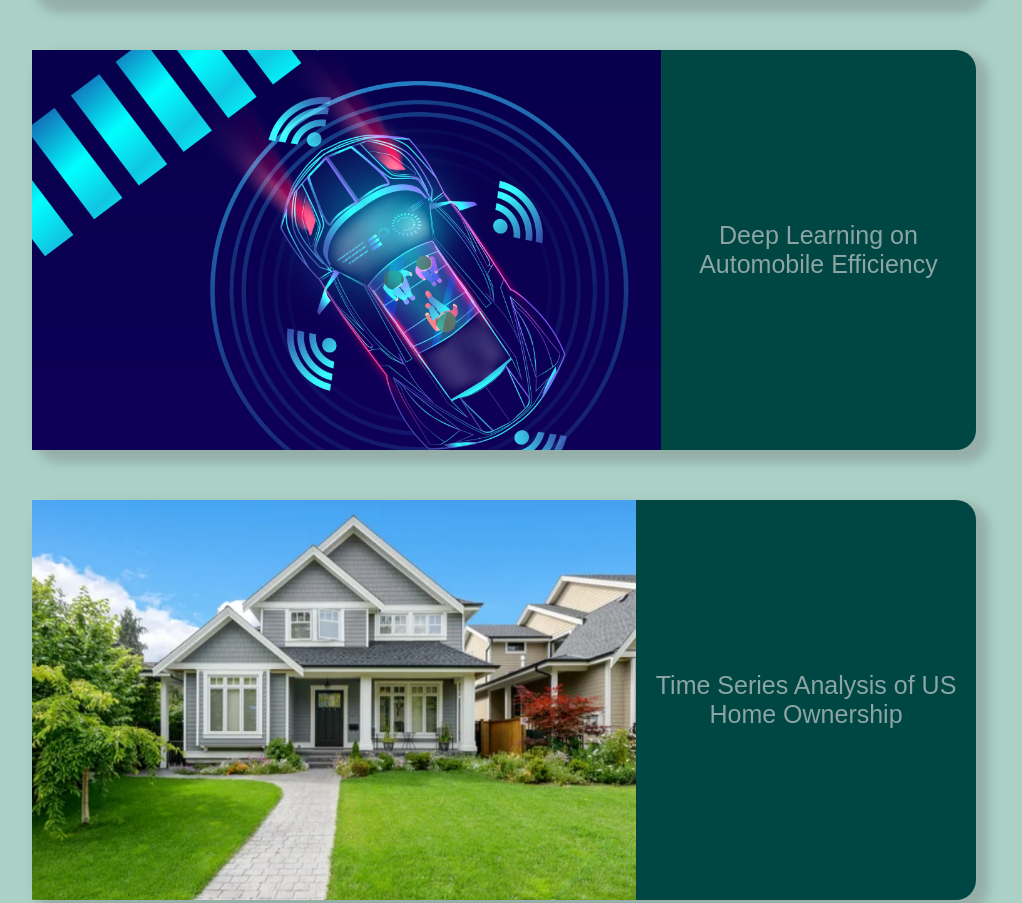
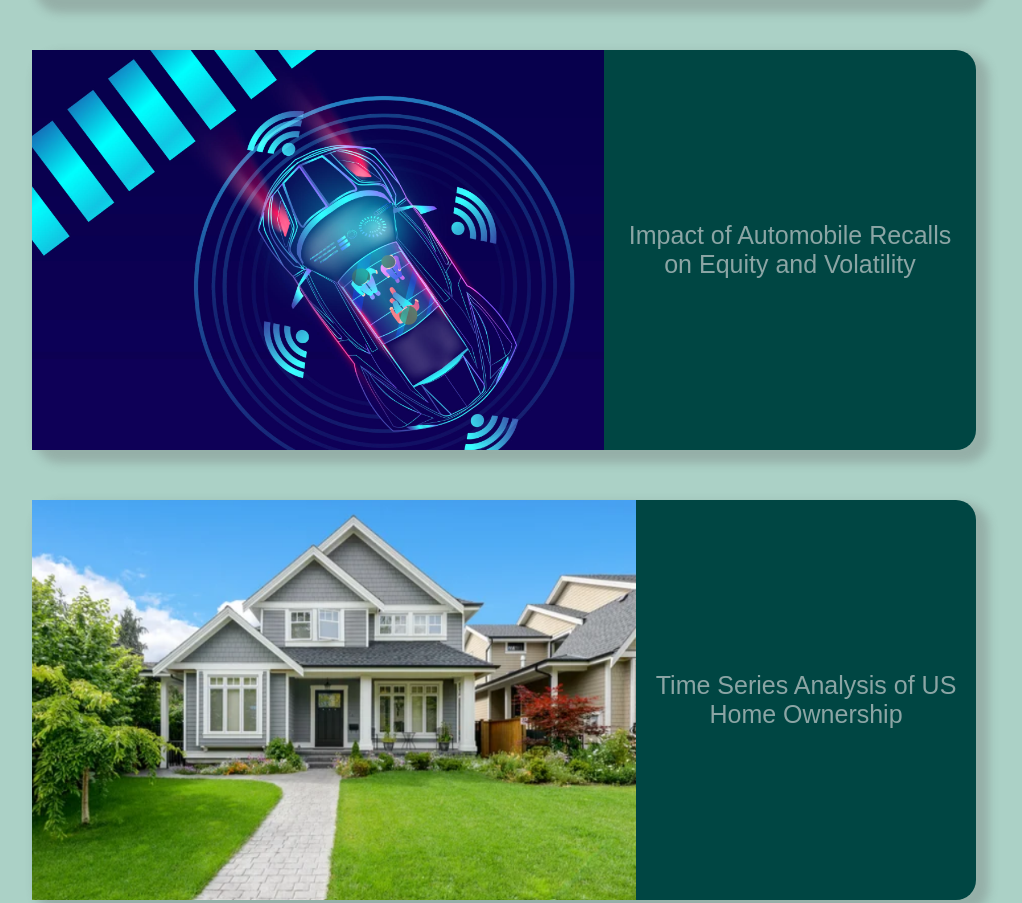
Before and after one commit to markmcduffie/portfolio, a plain HTML site: page index.html in a window 1280 px wide. Shown: the part 1759-2662 px from the top of the page, without its empty margins (136-1158 px from the left). Drawn offline with nearby package versions, Linux system fonts and the light colour scheme.

Commit message:
'recall'

```diff
--- a/index.html
+++ b/index.html
@@ -62,9 +62,9 @@
                 <img src="./airport.png" alt="">
                 <p><span></span>Ranking the US Airport Network Through Markov Chains<span></span></p>
             </a>
-            <a href="" class="project-tile">
+            <a href="https://github.com/markmcduffie/Recall-Project" class="project-tile">
                 <img src="./car.png" alt="">
-                <p><span></span>Deep Learning on Automobile Efficiency<span></span></p>
+                <p><span></span>Impact of Automobile Recalls on Equity and Volatility<span></span></p>
             </a>
             <a href="https://github.com/markmcduffie/Time-Series-Home-Ownership/blob/main/ISYE%206402%20Final%20Report.pdf" class="project-tile">
                 <img src="./home.png" alt="">
```
